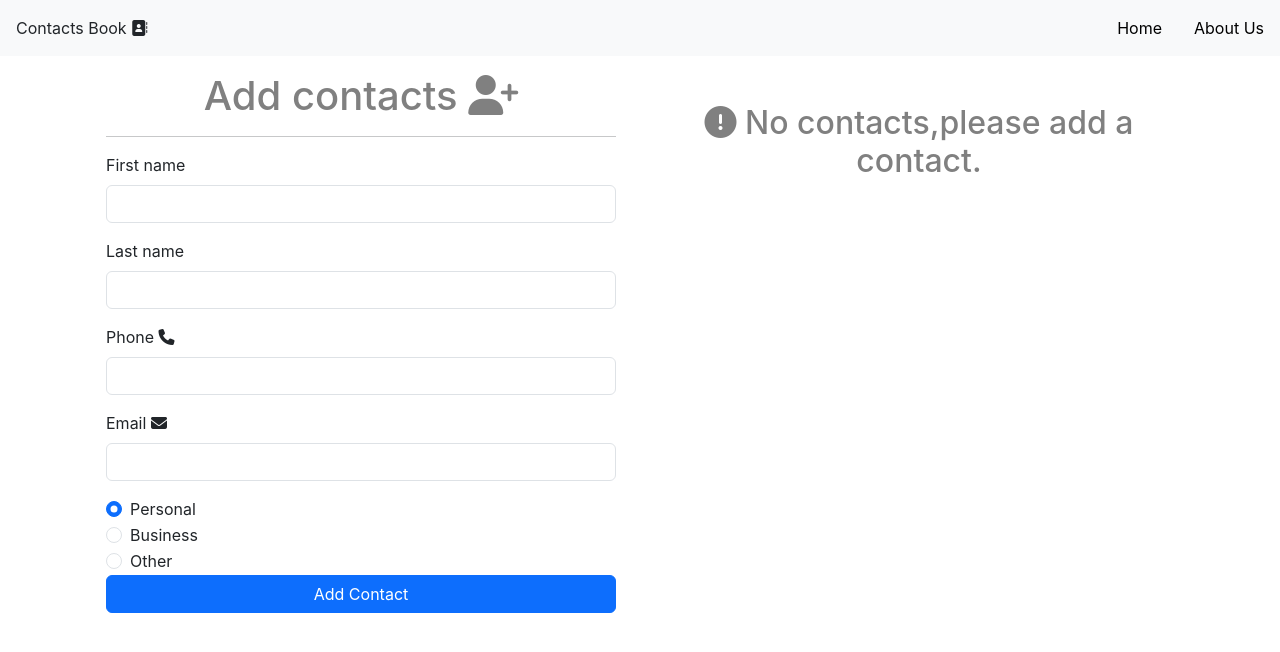
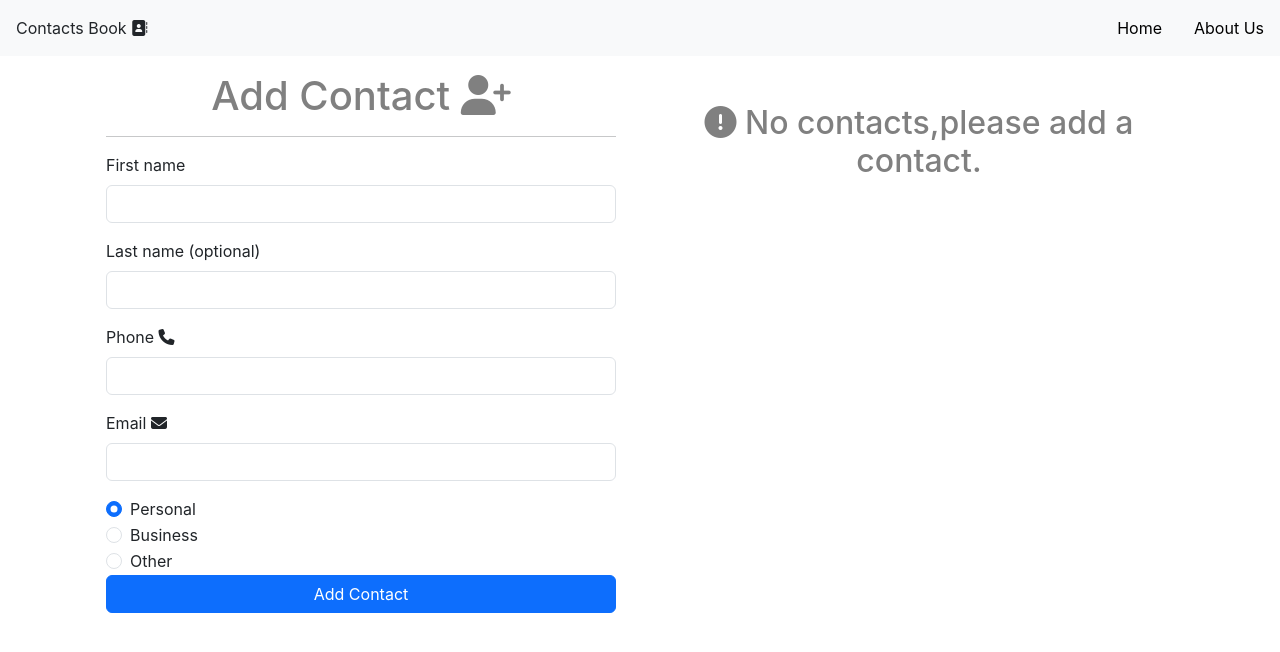
Before and after one commit to blake-guala/contacts-keeper-application-, a React (Create React App) app in the folder frontend/: page / in a window 1280 px wide. Shown: the top 652 px of the page. Built offline with nearby package versions, Linux system fonts and the light colour scheme.

Commit message:
editState function

```diff
--- a/frontend/src/component/contacts/AddContacts.js
+++ b/frontend/src/component/contacts/AddContacts.js
@@ -1,10 +1,11 @@
-import React, { useState } from 'react'
+import React, { useEffect, useState } from 'react'
 import { v4 } from 'uuid'
-import { useDispatch } from 'react-redux'
-import { addContact, setAlert } from '../../store/contacts/contactSlice'
+import { useDispatch, useSelector } from 'react-redux'
+import { addContact, setAlert, updateContact } from '../../store/contacts/contactSlice'
 
 export const AddContacts = () => {
   const dispatch = useDispatch()
+  const { current } = useSelector((state) => state.contact)
 
     const [contact, setContact] = useState({
         firstName: '',
@@ -15,14 +16,37 @@ export const AddContacts = () => {
         id: v4()
     })
 
+    useEffect(() => {
+      if (current) {
+        setContact(current)
+      }
+    },[current])
+
     const { firstName,lastName, email, phone, type } = contact
 
     const onChange = (e) => setContact({...contact, [e.target.name] : e.target.value})
 
     const onSubmit = e => {
       e.preventDefault()
-      dispatch(addContact(contact))
-      dispatch(setAlert({ msg: 'Contact added', type: 'success' }))
+
+
+      if (current === null) {
+        dispatch(addContact(contact))
+        dispatch(setAlert({ msg: 'Contact added', type: 'success' }))
+      } else {
+
+        const currentContact = {
+          firstName,
+          lastName,
+          email,
+          phone,
+          type,
+          id: current.id
+        }
+
+        dispatch(updateContact(currentContact))
+        dispatch(setAlert({ msg: 'Contact Updated', type: 'success' }))
+      }
       setContact({
         firstName: '',
         lastName: '',
@@ -36,14 +60,14 @@ export const AddContacts = () => {
   return (
     <div>
     <form className='container' onSubmit={onSubmit}>
-  <h1 className='text-custom'>Add contacts <i className="fa fa-user-plus" aria-hidden="true"></i></h1>
+  <h1 className='text-custom'>{current ? 'Edit contact' : 'Add Contact'} <i className="fa fa-user-plus" aria-hidden="true"></i></h1>
   <hr />
   <div className="mb-3">
     <label htmlFor="firstName" className="form-label">First name </label>
     <input type="text" value={firstName} name='firstName' className="form-control input-custom" onChange={onChange} required/>
   </div>
   <div className="mb-3">
-    <label htmlFor="lastName" className="form-label">Last name </label>
+    <label htmlFor="lastName" className="form-label">Last name (optional)</label>
     <input type="text" value={lastName} name='lastName' className="form-control input-custom" onChange={onChange} />
   </div>
   <div className="mb-3">
@@ -72,7 +96,7 @@ export const AddContacts = () => {
     Other
   </label>
 </div>
-  <button type="submit " className="btn btn-primary button-custom ">Add Contact</button>
+  <button type="submit " className="btn btn-primary button-custom ">{current ? 'Update Contact' : 'Add Contact'}</button>
 </form>
     </div>
   )
--- a/frontend/src/component/contacts/ContactsItem.js
+++ b/frontend/src/component/contacts/ContactsItem.js
@@ -1,5 +1,5 @@
 import React from 'react'
-import { deleteContact, setAlert } from '../../store/contacts/contactSlice'
+import { deleteContact, setAlert, setCurrent } from '../../store/contacts/contactSlice'
 import { useDispatch } from 'react-redux'
 
 export const ContactsItem = ({ contact }) => {
@@ -9,6 +9,10 @@ export const ContactsItem = ({ contact }) => {
     const onDelete = (e) => {
       dispatch(deleteContact(id))
       dispatch(setAlert({ msg: 'Contact deleted', type: 'success' }))
+    }
+
+    const onEdit = (e) => {
+      dispatch(setCurrent(contact))
     }
 
   return (
@@ -21,7 +25,7 @@ export const ContactsItem = ({ contact }) => {
             <li className='li-custom'> <i className="fa-solid fa-phone"></i> {phone}</li>
         </ul>
         <button className='delete-custom' onClick={onDelete}><i className="fa fa-trash" style={{color: '#F40009'}}></i></button>
-        <button className='edit-custom' ><i className="fas fa-edit" style={{color: 'blue'}}></i></button>
+        <button className='edit-custom' onClick={onEdit} ><i className="fas fa-edit" style={{color: 'blue'}}></i></button>
     </div>
   )
 }
--- a/frontend/src/component/pages/Login.js
+++ b/frontend/src/component/pages/Login.js
@@ -32,7 +32,7 @@ export const Login = () => {
   <hr />
   <div className="mb-3">
     <label htmlFor="email" className="form-label">Email address</label>
-    <input type="email" value={email} name='email' className="form-control input-custom" onChange={onChange} />
+    <input type="email" value={email} name='email' className="form-control input-custom" onChange={onChange} required/>
     <div  className="form-text">We'll never share your email with anyone else.</div>
   </div>
   <div className="mb-3">
--- a/frontend/src/store/contacts/contactSlice.js
+++ b/frontend/src/store/contacts/contactSlice.js
@@ -4,7 +4,8 @@ const initialState = {
     loading: false,
     contacts: [],
     alert: null,
-    error: null
+    error: null,
+    current: null
 }
 
 export const contactSlice = createSlice({
@@ -14,19 +15,28 @@ export const contactSlice = createSlice({
         addContact: (state,{ payload }) => {
             state.contacts = [payload, ...state.contacts]
         },
+        deleteContact: (state, { payload }) => {
+            state.contacts = state.contacts.filter(contact => (
+                contact.id !== payload
+            ))
+        },
         setAlert: (state, { payload }) => {
             state.alert = payload
         },
         removeAlert:(state, {payload}) => {
             state.alert = null
         },
-        deleteContact: (state, { payload }) => {
-            state.contacts = state.contacts.filter(contact => (
-                contact.id !== payload
+        setCurrent: (state, {payload}) => {
+            state.current = payload
+        },
+        updateContact: (state, { payload }) => {
+            state.contacts = state.contacts.map(contact => (
+                contact.id === payload.id ? payload : contact
             ))
+            state.current = null
         }
     }
 })
 
-export const { addContact, deleteContact, setAlert, removeAlert } = contactSlice.actions
+export const { addContact, deleteContact,updateContact, setAlert, removeAlert, setCurrent } = contactSlice.actions
 export default contactSlice.reducer
```
